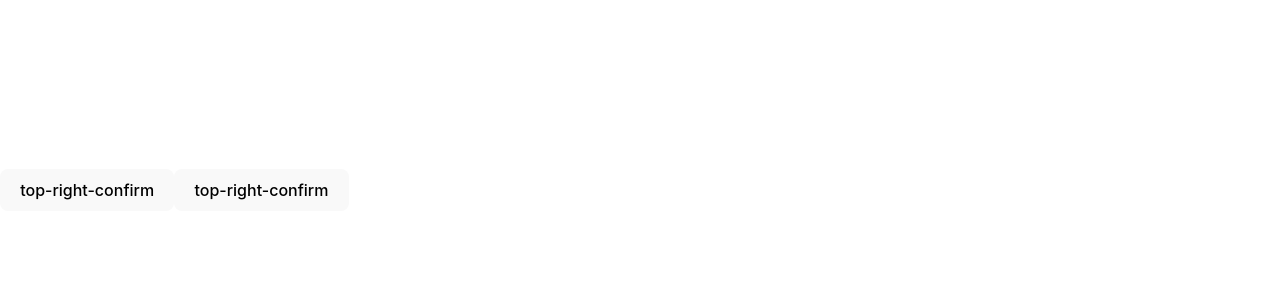
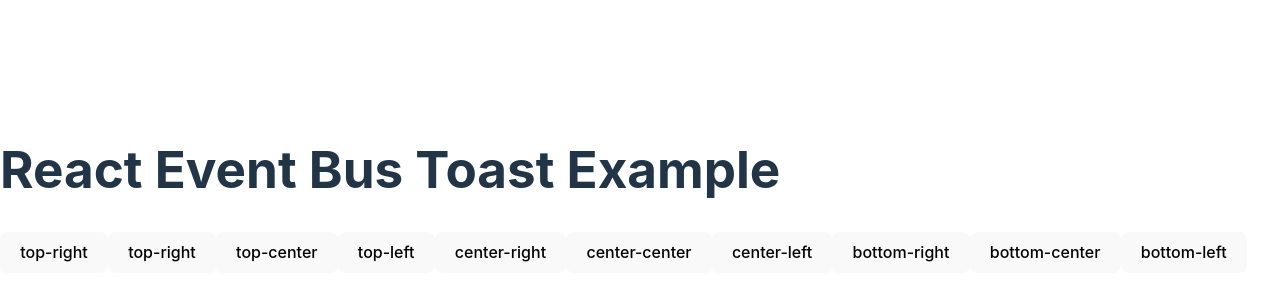
Before and after one commit to LeeJY97/react-sakamotos, a React (Vite) app: page / in a window 1280 px wide. Shown: the part 210-510 px from the top of the page. Built offline with nearby package versions, Linux system fonts and the light colour scheme.

Commit message:
fix: main.jsx에서 테스트 컴포넌트 주석

```diff
--- a/src/main.jsx
+++ b/src/main.jsx
@@ -9,8 +9,8 @@
   // <StrictMode>
   <>
     <ToastPortal />
-    <JY_Test></JY_Test>
-    {/* <App /> */}
+    {/* <JY_Test></JY_Test> */}
+    <App />
   </>
   // </StrictMode>
 );
```
